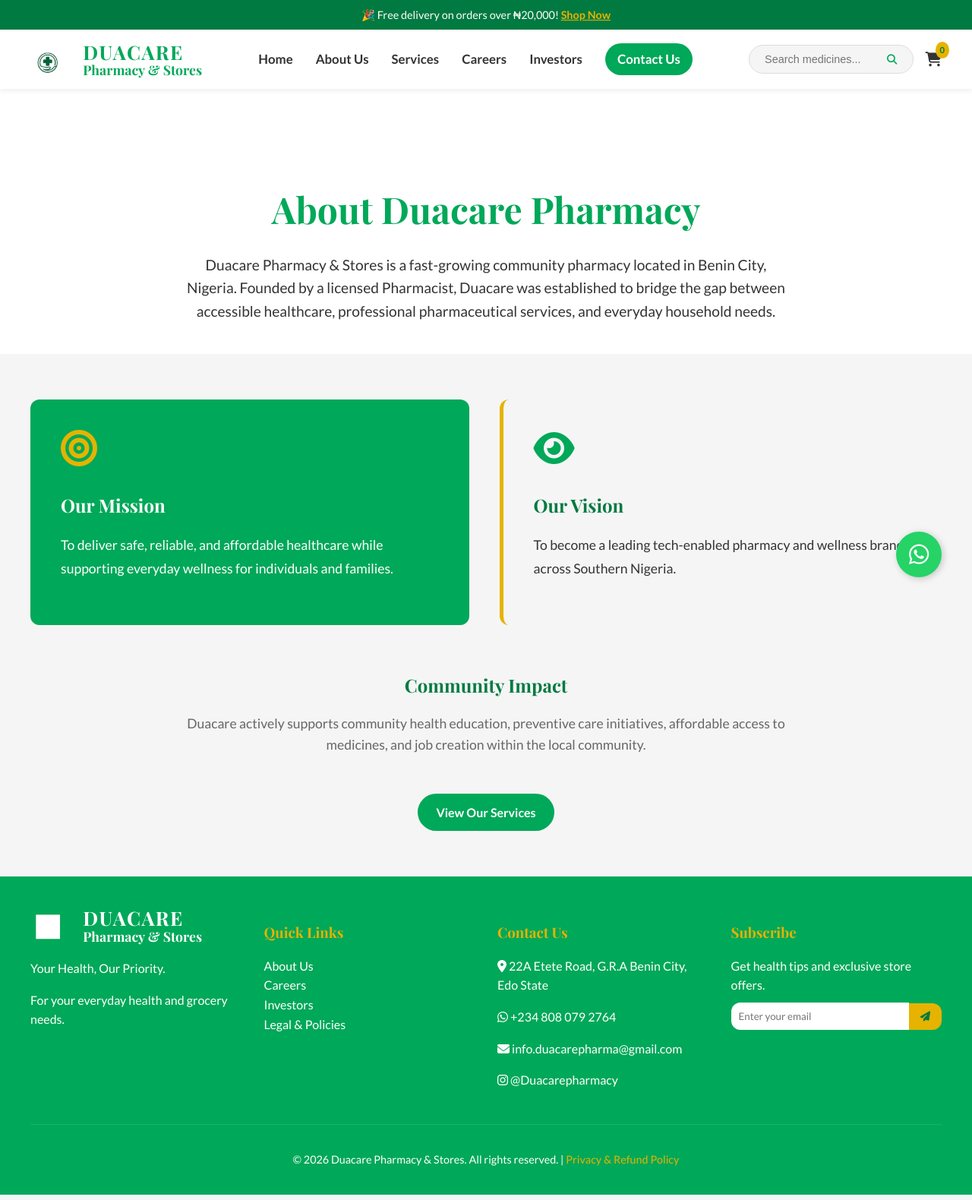
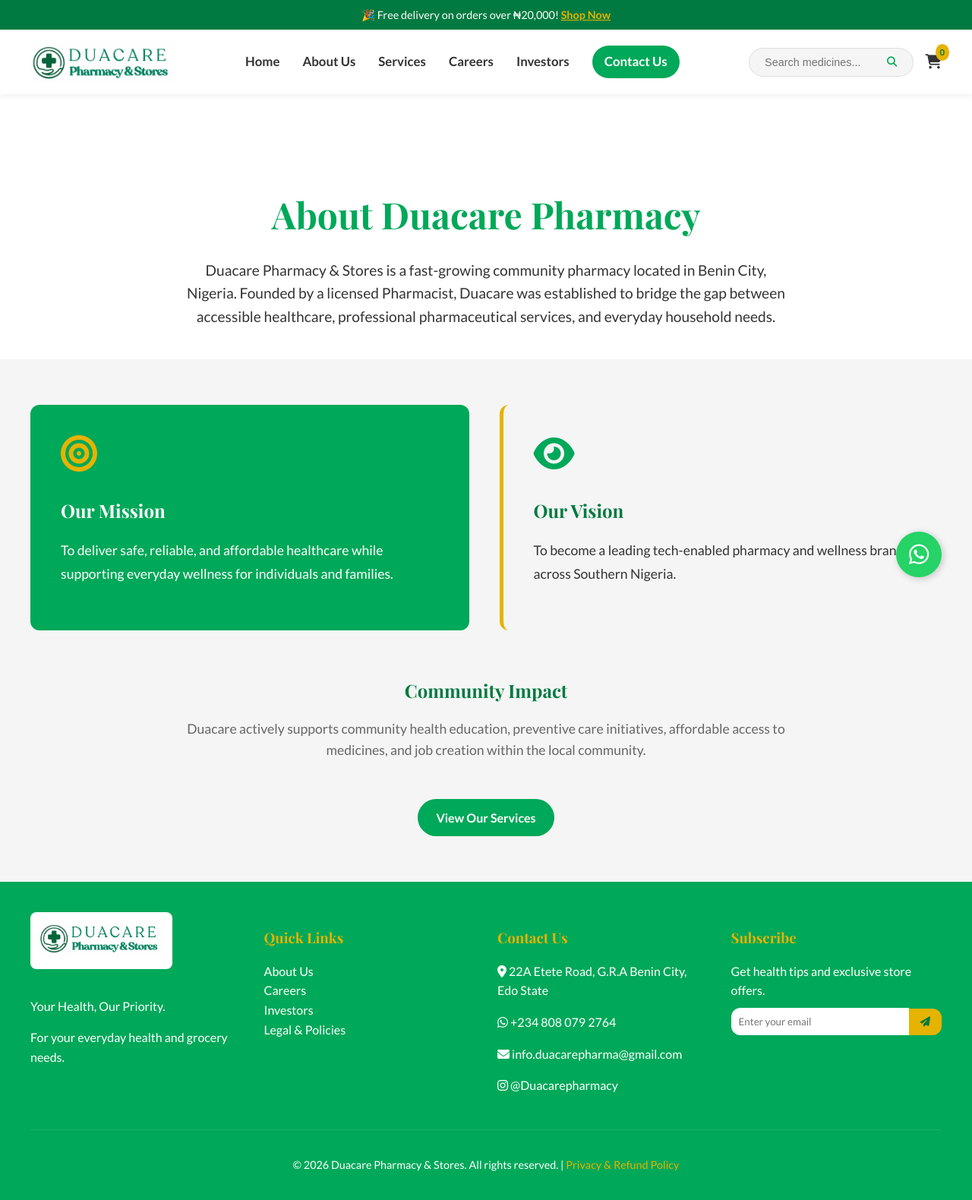
Before and after one commit to potecc/duacare-pharmacy, a Flask app: page /about in a window 1280 px wide. Shown: the whole page at 76% size. Run offline with Flask 3, Linux system fonts and the light colour scheme.

Commit message:
Update website logo and layout

```diff
--- a/pkg/templates/base.html
+++ b/pkg/templates/base.html
@@ -52,15 +52,8 @@
         <div class="container">
             <a href="{{ url_for('home') }}" class="navbar-brand"
                 style="display: flex; align-items: center; gap: 12px; text-decoration: none;">
-                <img src="{{ url_for('static', filename='images/logo.png.png') }}" alt="Duacare Symbol"
-                    style="height: 48px;">
-                <div style="display: flex; flex-direction: column; line-height: 1.1;">
-                    <span
-                        style="font-family: var(--font-heading); font-size: 1.6rem; letter-spacing: 1.5px; font-weight: 700; color: var(--duacare-green);">DUACARE</span>
-                    <span
-                        style="font-family: var(--font-heading); font-size: 1.1rem; font-weight: 700; color: var(--duacare-green);">Pharmacy
-                        & Stores</span>
-                </div>
+                <img src="{{ url_for('static', filename='images/new_logo.png.png') }}" alt="Duacare Pharmacy & Stores"
+                    style="height: 55px; width: auto; object-fit: contain;">
             </a>
 
             <div class="navbar-toggle">
@@ -106,16 +99,10 @@
         <div class="container">
             <div class="footer-grid">
                 <div class="footer-brand">
-                    <div style="display: flex; align-items: center; gap: 12px; margin-bottom: 20px;">
-                        <img src="{{ url_for('static', filename='images/logo.png.png') }}" alt="Duacare Symbol"
-                            style="height: 48px; filter: brightness(0) invert(1);">
-                        <div style="display: flex; flex-direction: column; line-height: 1.1;">
-                            <span
-                                style="font-family: var(--font-heading); font-size: 1.6rem; letter-spacing: 1.5px; font-weight: 700; color: var(--duacare-white);">DUACARE</span>
-                            <span
-                                style="font-family: var(--font-heading); font-size: 1.1rem; font-weight: 700; color: var(--duacare-white);">Pharmacy
-                                & Stores</span>
-                        </div>
+                    <div
+                        style="display: flex; align-items: center; margin-bottom: 20px; background-color: var(--duacare-white); border-radius: 8px; padding: 10px; display: inline-block;">
+                        <img src="{{ url_for('static', filename='images/new_logo.png.png') }}"
+                            alt="Duacare Pharmacy & Stores" style="height: 48px; width: auto; object-fit: contain;">
                     </div>
                     <p>Your Health, Our Priority.</p>
                     <p>For your everyday health and grocery needs.</p>
```
Also changed, not shown: pkg/static/images/new_logo.png.png (added).
